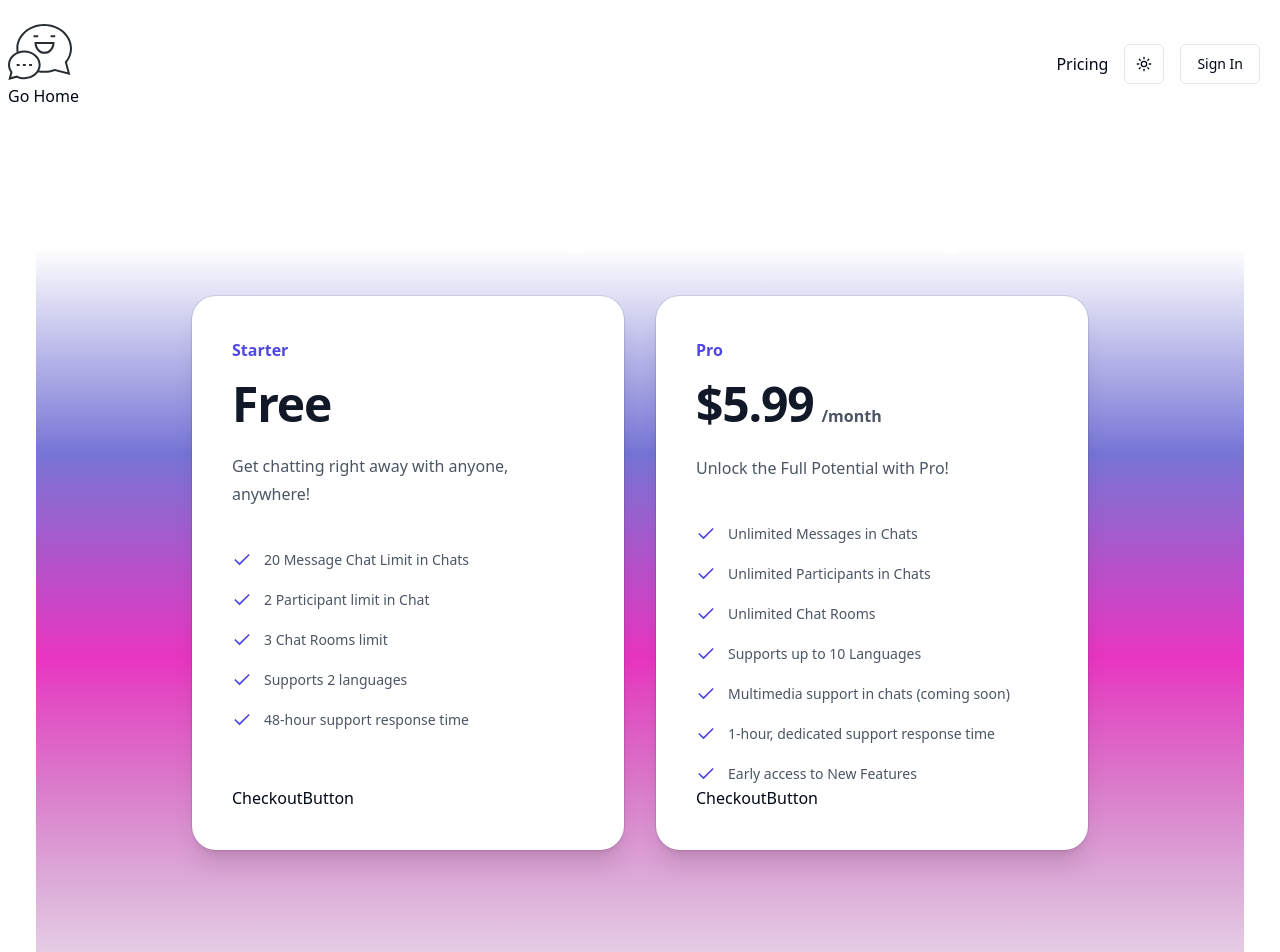
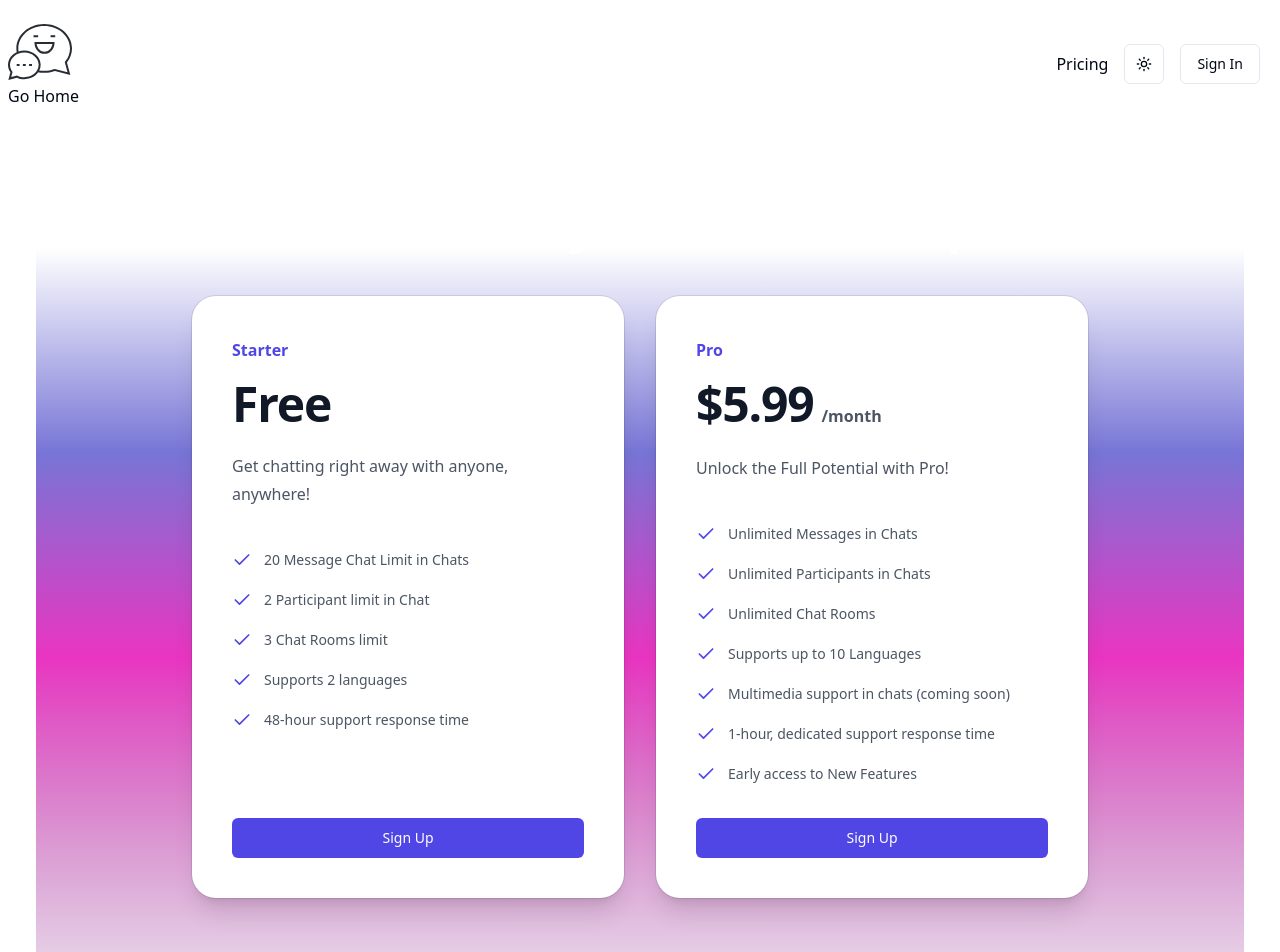
Before and after one commit to sunshinemoua/chitchat, a Next.js app: page /register in a window 1280 px wide. Shown: the top 952 px of the page. Built offline with nearby package versions, Linux system fonts and the light colour scheme; no server answers.

Commit message:
updated checkout btn; pulled session data; added session strategy jwt

```diff
--- a/auth.ts
+++ b/auth.ts
@@ -8,4 +8,7 @@ export const authOptions: NextAuthOptions = {
       clientSecret: process.env.GOOGLE_CLIENT_SECRET as string,
     }),
   ],
+  session: {
+    strategy: "jwt",
+  },
 } satisfies NextAuthOptions;
--- a/src/app/components/CheckoutButton.tsx
+++ b/src/app/components/CheckoutButton.tsx
@@ -1,7 +1,23 @@
+"use client";
+import { Button } from "@/components/ui/button";
+import { useSession } from "next-auth/react";
 import React from "react";
 
 const CheckoutButton = () => {
-  return <div>CheckoutButton</div>;
+  const { data: session } = useSession();
+
+  const createCheckoutSession = async () => {
+    if (!session) return;
+  };
+
+  return (
+    <Button
+      onClick={() => createCheckoutSession()}
+      className="mt-8 bg-indigo-600 text-white hover:bg-indigo-500"
+    >
+      Sign Up
+    </Button>
+  );
 };
 
 export default CheckoutButton;
```
